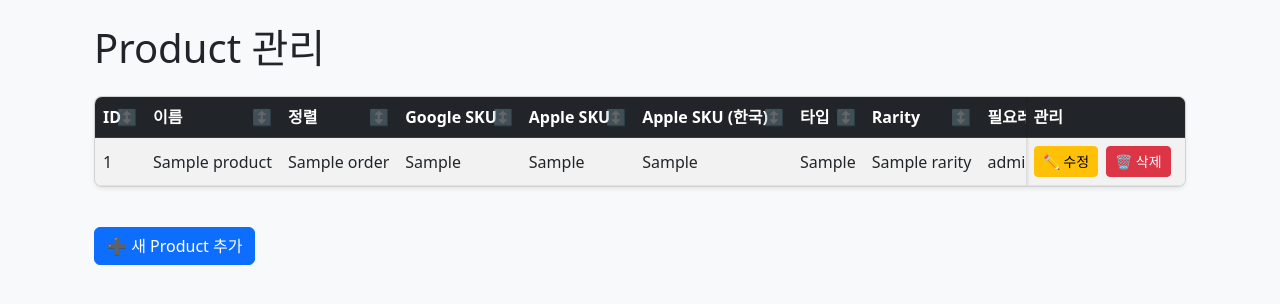
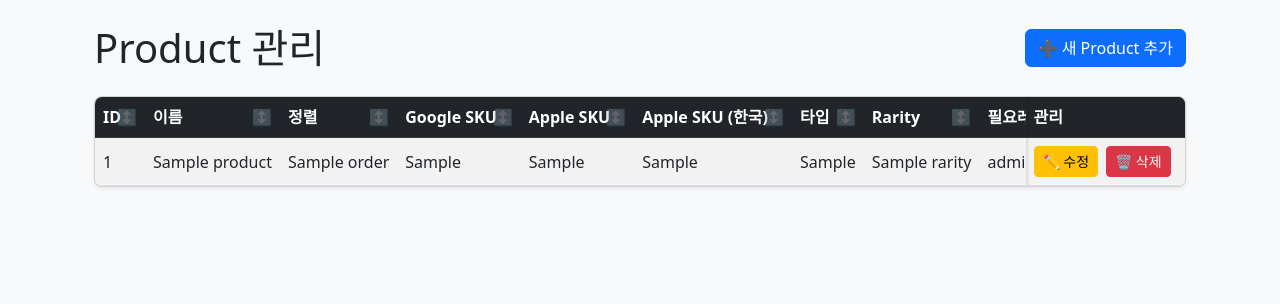
Before and after one commit to planetarium/NineChronicles.IAP, a Python web app: template backoffice/templates/products.html in a window 1280 px wide. Shown: the part 56-360 px from the top of the page. Run offline with Jinja, Linux system fonts and the light colour scheme; the template is opened without the code that fills it: most values are stand-ins (such as "Sample title", 1, 10 or a date in 2020).

Commit message:
Refactor product management header and streamline add product button
- Updated the product management header to include a button for adding new products, improving layout and accessibility.
- Removed the duplicate add button from the bottom of the product list for a cleaner interface.
- Enhanced overall user experience with a more organized structure.

```diff
--- a/backoffice/templates/products.html
+++ b/backoffice/templates/products.html
@@ -4,7 +4,10 @@
 
 {% block content %}
 <div class="container">
-    <h1 class="mb-4">Product 관리</h1>
+    <div class="d-flex justify-content-between align-items-center mb-4">
+        <h1 class="mb-0">Product 관리</h1>
+        <button class="btn btn-primary" data-bs-toggle="modal" data-bs-target="#productModal">➕ 새 Product 추가</button>
+    </div>
 
     <!-- Product 목록 테이블 -->
     <div class="card">
@@ -69,9 +72,6 @@
             </div>
         </div>
     </div>
-
-    <!-- 추가 버튼 -->
-    <button class="btn btn-primary mt-3" data-bs-toggle="modal" data-bs-target="#productModal">➕ 새 Product 추가</button>
 
     <!-- Product 추가/수정 모달 -->
     <div class="modal fade" id="productModal" tabindex="-1">
```
